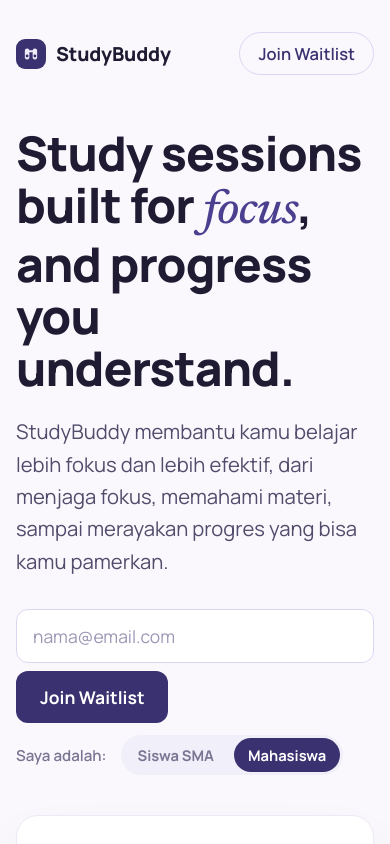
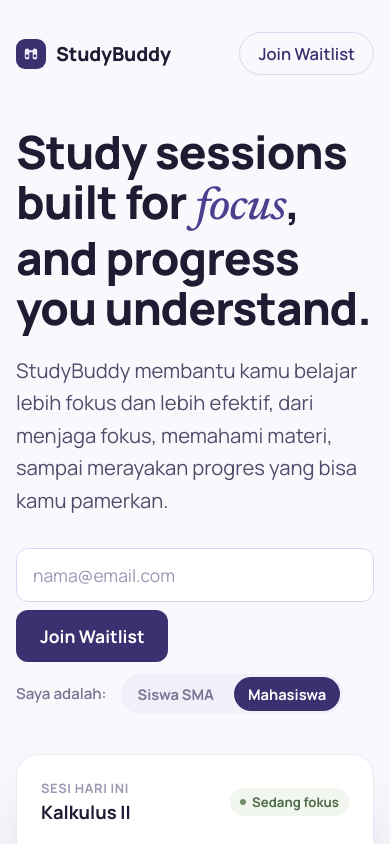
Before and after one commit to nurfikrimakassar/studybuddy, a Next.js app: page / in a window 390 px wide. Shown: the top 844 px of the page. Built offline with nearby package versions, Linux system fonts and the light colour scheme.

Commit message:
Add hero headline class for mobile sizing

```diff
--- a/components/landing-page/Hero.tsx
+++ b/components/landing-page/Hero.tsx
@@ -47,6 +47,7 @@ export default function Hero() {
         >
           <div>
             <h1
+              className="hero-headline"
               style={{
                 fontSize: "clamp(2.6rem, 5vw, 4.2rem)",
                 lineHeight: 1.08,
```
